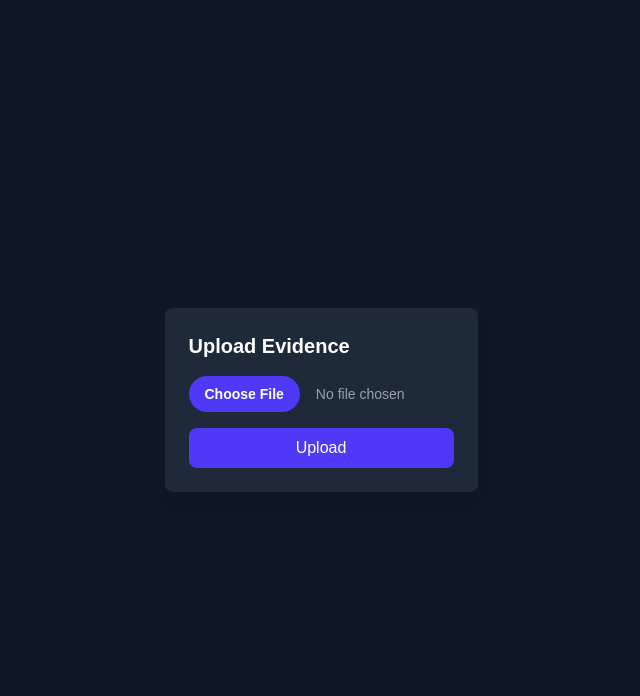
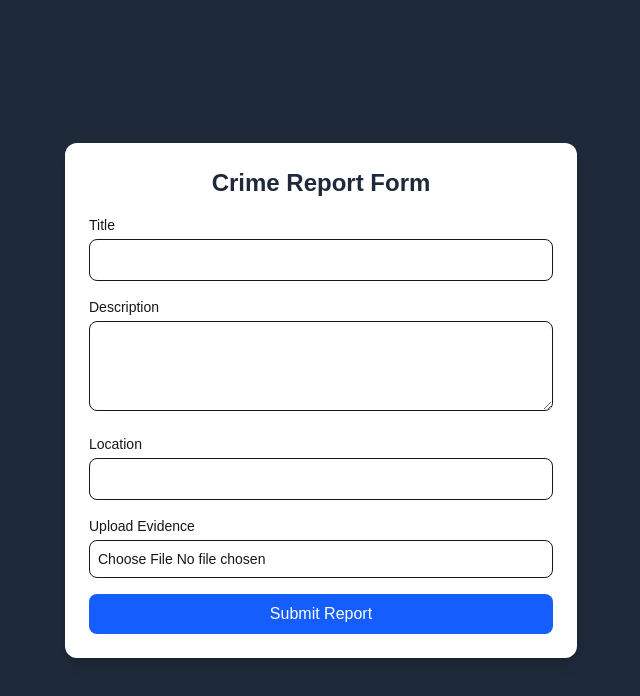
Before and after one commit to adunolamii/crime-reporting-app, a Next.js app: page /report in a window 1280 px wide. Shown: the top 696 px of the page, without its empty margins (319-959 px from the left). Built offline with nearby package versions, Linux system fonts and the light colour scheme.

Commit message:
add crime report with file on both backend and frontend

```diff
--- /dev/null
+++ b/app/(dashboard)/api/report/route.js
@@ -0,0 +1,81 @@
+import { NextResponse } from "next/server";
+import { connectDB } from "@/lib/config/database";
+import reportModels from "@/lib/models/report.models";
+import fs from "fs";
+import path from "path";
+import formidable from "formidable";
+import { writeFile } from "fs/promises";
+
+connectDB();
+export const config = {
+  api: {
+    bodyParser: false,
+  },
+};
+
+export async function POST(req) {
+  try {
+    await connectDB();
+
+
+    console.log("Incoming headers:", req.headers);
+
+
+    const formData = await req.formData();
+
+     const entries = {};
+    for (const [key, value] of formData.entries()) {
+      if (typeof value === "object" && value.name) {
+        entries[key] = `File: ${value.name}`;
+      } else {
+        entries[key] = value;
+      }
+    }
+    console.log("Parsed FormData entries:", entries);
+
+    const title = formData.get("title");
+    const description = formData.get("description");
+    const location = formData.get("location");
+    const file = formData.get("file");
+
+    if (!title || !description || !location || !file) {
+      return new Response(
+        JSON.stringify({
+          error: "All fields (title, description, location, file) are required",
+          received: entries, // ✅ show what was received
+        }),
+        { status: 400 }
+      );
+    }
+
+    // Save uploaded file to /public/uploads
+    const bytes = await file.arrayBuffer();
+    const buffer = Buffer.from(bytes);
+    const filePath = `/uploads/${Date.now()}-${file.name}`;
+    await writeFile(`./public${filePath}`, buffer);
+
+    // Save in DB
+    const report = new reportModels({
+      title,
+      description,
+      location,
+      filePath,
+    });
+
+    await report.save();
+
+    return new Response(
+      JSON.stringify({
+        message: "Crime report submitted successfully",
+        report,
+      }),
+      { status: 201 }
+    );
+  } catch (error) {
+    console.error("❌ Error submitting report:", error);
+    return new Response(
+      JSON.stringify({ error: "Failed to submit report", details: error.message }),
+      { status: 500 }
+    );
+  }
+}
--- a/app/(dashboard)/report/page.js
+++ b/app/(dashboard)/report/page.js
@@ -1,63 +1,100 @@
 "use client";
 import { useState } from "react";
 
-export default function FileUpload() {
-  const [file, setFile] = useState(null);
+export default function ReportPage() {
+  const [loading, setLoading] = useState(false);
   const [message, setMessage] = useState("");
 
   const handleSubmit = async (e) => {
     e.preventDefault();
+    setLoading(true);
+    setMessage("");
 
-    if (!file) {
-      setMessage("Please select a file first!");
-      return;
-    }
-
-    const formData = new FormData();
-    formData.append("file", file);
+    const formData = new FormData(e.target);
 
     try {
-      const res = await fetch("/api/upload", {
+      const res = await fetch("/api/report", {
         method: "POST",
         body: formData,
       });
 
       const data = await res.json();
       if (res.ok) {
-        setMessage(`Uploaded Successfully: ${data.filePath}`);
+        setMessage("✅ Report submitted successfully!");
+        e.target.reset();
       } else {
-        setMessage(`Error: ${data.error}`);
+        setMessage(`❌ ${data.error || "Failed to submit report"}`);
       }
     } catch (err) {
-      setMessage("Upload failed!");
+      console.error("Error submitting report:", err);
+      setMessage("❌ Something went wrong");
+    } finally {
+      setLoading(false);
     }
   };
 
   return (
-    <div className="bg-gray-900 min-h-screen flex items-center justify-center text-white">
+    <div className="min-h-screen flex items-center justify-center bg-gray-800 p-6">
       <form
         onSubmit={handleSubmit}
-        className="p-6 bg-gray-800 rounded-lg shadow-lg space-y-4"
+        className="w-full max-w-lg bg-white shadow-lg rounded-xl p-6 space-y-4"
       >
-        <h2 className="text-xl font-bold">Upload Evidence</h2>
-        <input
-          type="file"
-          onChange={(e) => setFile(e.target.files[0])}
-          className="block w-full text-sm text-gray-400
-          file:mr-4 file:py-2 file:px-4
-          file:rounded-full file:border-0
-          file:text-sm file:font-semibold
-          file:bg-indigo-600 file:text-white
-          hover:file:bg-indigo-700
-        "
-        />
+        <h2 className="text-2xl font-bold text-gray-800 text-center">
+          Crime Report Form
+        </h2>
+
+        <div>
+          <label className="block text-sm font-medium mb-1">Title</label>
+          <input
+            type="text"
+            name="title"
+            required
+            className="w-full px-3 py-2 border rounded-lg focus:outline-none focus:ring focus:border-blue-300"
+          />
+        </div>
+
+        <div>
+          <label className="block text-sm font-medium mb-1">Description</label>
+          <textarea
+            name="description"
+            required
+            rows="3"
+            className="w-full px-3 py-2 border rounded-lg focus:outline-none focus:ring focus:border-blue-300"
+          ></textarea>
+        </div>
+
+        <div>
+          <label className="block text-sm font-medium mb-1">Location</label>
+          <input
+            type="text"
+            name="location"
+            required
+            className="w-full px-3 py-2 border rounded-lg focus:outline-none focus:ring focus:border-blue-300"
+          />
+        </div>
+
+        <div>
+          <label className="block text-sm font-medium mb-1">Upload Evidence</label>
+          <input
+            type="file"
+            name="file"
+            accept="image/*"
+            required
+            className="w-full text-sm border rounded-lg p-2"
+          />
+        </div>
+
         <button
           type="submit"
-          className="w-full py-2 bg-indigo-600 rounded-lg hover:bg-indigo-700"
+          disabled={loading}
+          className="w-full bg-blue-600 text-white py-2 px-4 rounded-lg hover:bg-blue-700 disabled:opacity-50"
         >
-          Upload
+          {loading ? "Submitting..." : "Submit Report"}
         </button>
-        {message && <p className="text-sm mt-2">{message}</p>}
+
+        {message && (
+          <p className="text-center text-sm mt-3 font-medium">{message}</p>
+        )}
       </form>
     </div>
   );
--- /dev/null
+++ b/app/(dashboard)/userDashboard/page.js
@@ -0,0 +1,58 @@
+"use client";
+import { FiAlertTriangle, FiTrendingUp, FiLightbulb, FiShare2 } from "react-icons/fi";
+
+export default function Dashboard() {
+  const features = [
+    {
+      title: "Report Crime",
+      description: "Report a crime and track its status",
+      icon: <FiAlertTriangle size={28} />,
+    },
+    {
+      title: "Crime Trends",
+      description: "See crime trends in your area",
+      icon: <FiTrendingUp size={28} />,
+    },
+    {
+      title: "Safety Tips",
+      description: "View tips for staying safe",
+      // icon: <FiLightbulb size={28} />,
+    },
+    {
+      title: "Crime Sharing",
+      description: "Share crime reports with the community",
+      icon: <FiShare2 size={28} />,
+    },
+  ];
+
+  return (
+    <div className="min-h-screen bg-gray-900 text-white flex flex-col items-center py-10 px-4">
+      {/* Header */}
+      <header className="w-full max-w-5xl flex justify-between items-center mb-10">
+        <h1 className="text-2xl font-bold">User Dashboard</h1>
+        <button className="p-2 rounded-full bg-gray-800 hover:bg-gray-700">
+          🔔
+        </button>
+      </header>
+
+      {/* Title */}
+      <h2 className="text-3xl font-extrabold mb-8 text-center">
+        Crime Reporting Application
+      </h2>
+
+      {/* Feature Cards */}
+      <div className="grid grid-cols-1 sm:grid-cols-2 gap-6 w-full max-w-4xl">
+        {features.map((feature, idx) => (
+          <div
+            key={idx}
+            className="bg-gray-800 rounded-2xl p-6 shadow hover:shadow-lg transition"
+          >
+            <div className="mb-4 text-gray-300">{feature.icon}</div>
+            <h3 className="text-xl font-semibold mb-2">{feature.title}</h3>
+            <p className="text-gray-400 text-sm">{feature.description}</p>
+          </div>
+        ))}
+      </div>
+    </div>
+  );
+}
--- /dev/null
+++ b/lib/models/report.models.js
@@ -0,0 +1,16 @@
+import mongoose from "mongoose";
+
+const crimeReportSchema = new mongoose.Schema(
+  {
+    title: { type: String, required: true },
+    description: { type: String, required: true },
+    location: { type: String, required: true },
+    filePath: { type: String, required: true },
+    uploadedAt: { type: Date, default: Date.now },
+  },
+  { collection: "crimeReports" }
+);
+
+// Prevent model overwrite upon hot-reload in dev mode
+export default mongoose.models.CrimeReport ||
+  mongoose.model("CrimeReport", crimeReportSchema);
--- a/package.json
+++ b/package.json
@@ -10,8 +10,11 @@
   },
   "dependencies": {
     "dotenv": "^16.5.0",
+    "formidable": "^3.5.4",
     "mongoose": "^8.15.1",
+    "multer": "^2.0.2",
     "next": "15.3.3",
+    "next-connect": "^1.0.0",
     "react": "^19.0.0",
     "react-dom": "^19.0.0",
     "react-icons": "^5.5.0"
```
Also changed, not shown: app/page.js (+32 -93 lines), public/uploads/1758907443705-tech1.jpg (added), 1 other file (tests, documents, lock files or other folders).
